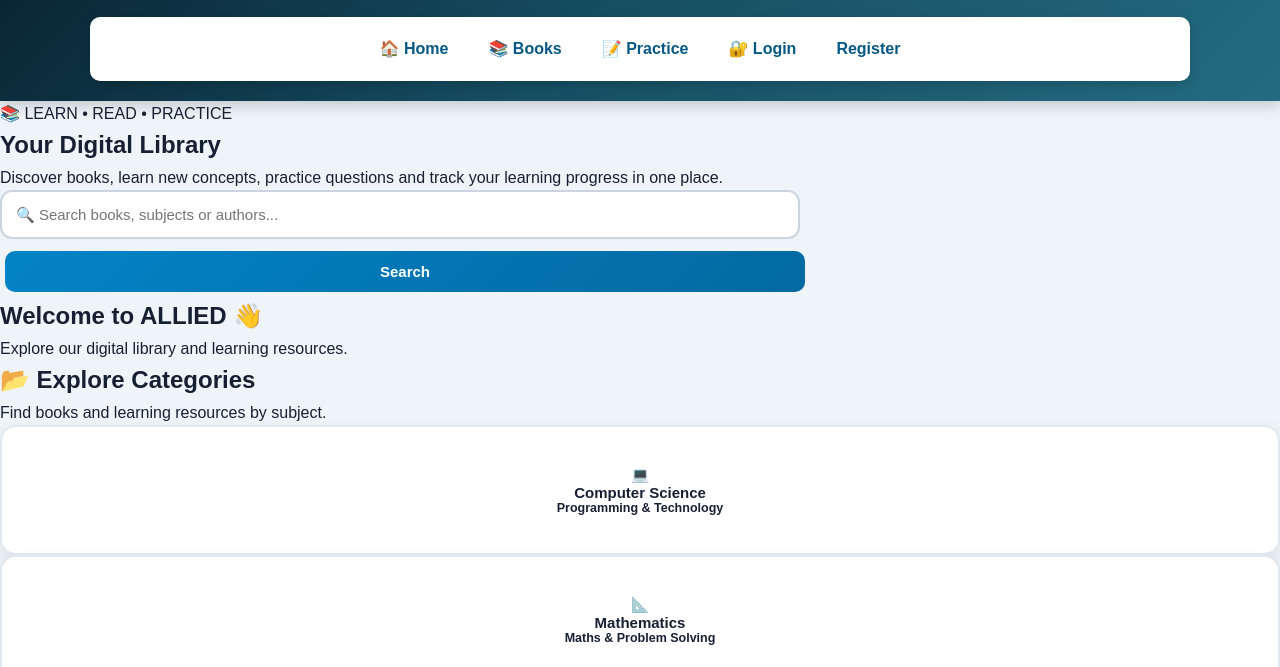
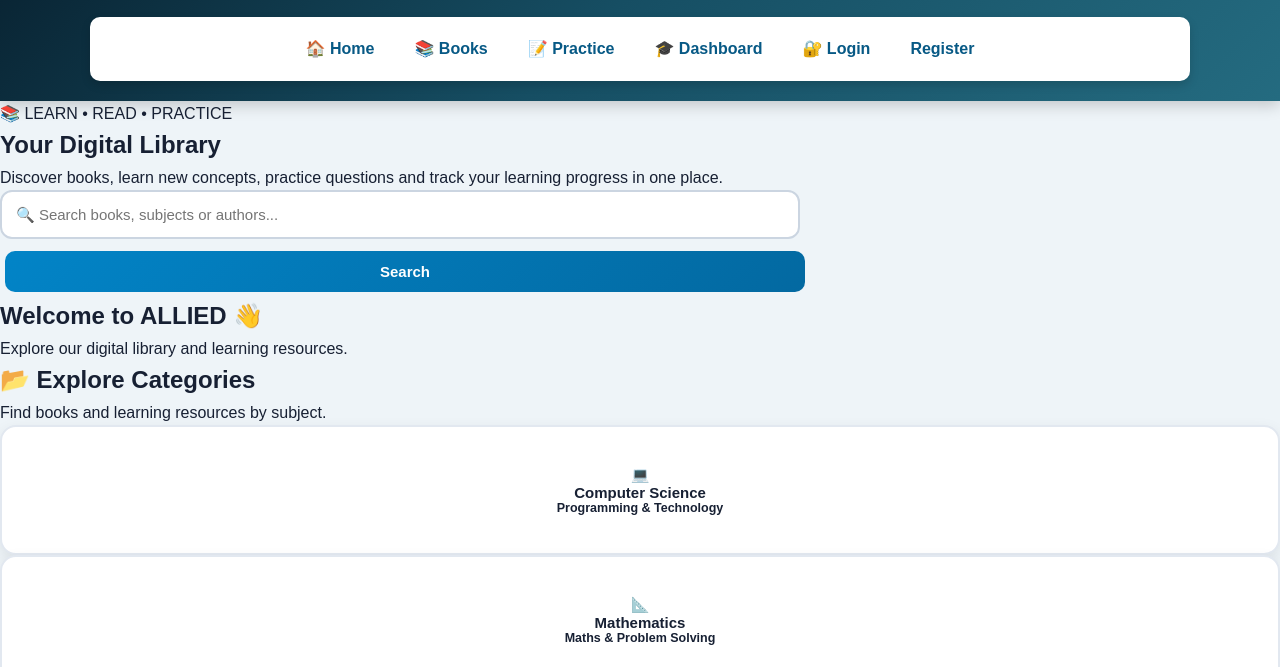
Before and after one commit to maniyadav427/Bharat, a plain HTML site: page home.html in a window 1280 px wide. Shown: the part 133-800 px from the top of the page. Drawn offline with Linux system fonts and the light colour scheme; no server answers.

Commit message:
Update home.html

```diff
--- a/home.html
+++ b/home.html
@@ -67,7 +67,9 @@
         <a href="practice.html">
             📝 Practice
         </a>
-
+        <a href="dashboard.html">
+    🎓 Dashboard
+        </a>
         <a href="login.html"
            id="loginLink">
             🔐 Login
```
